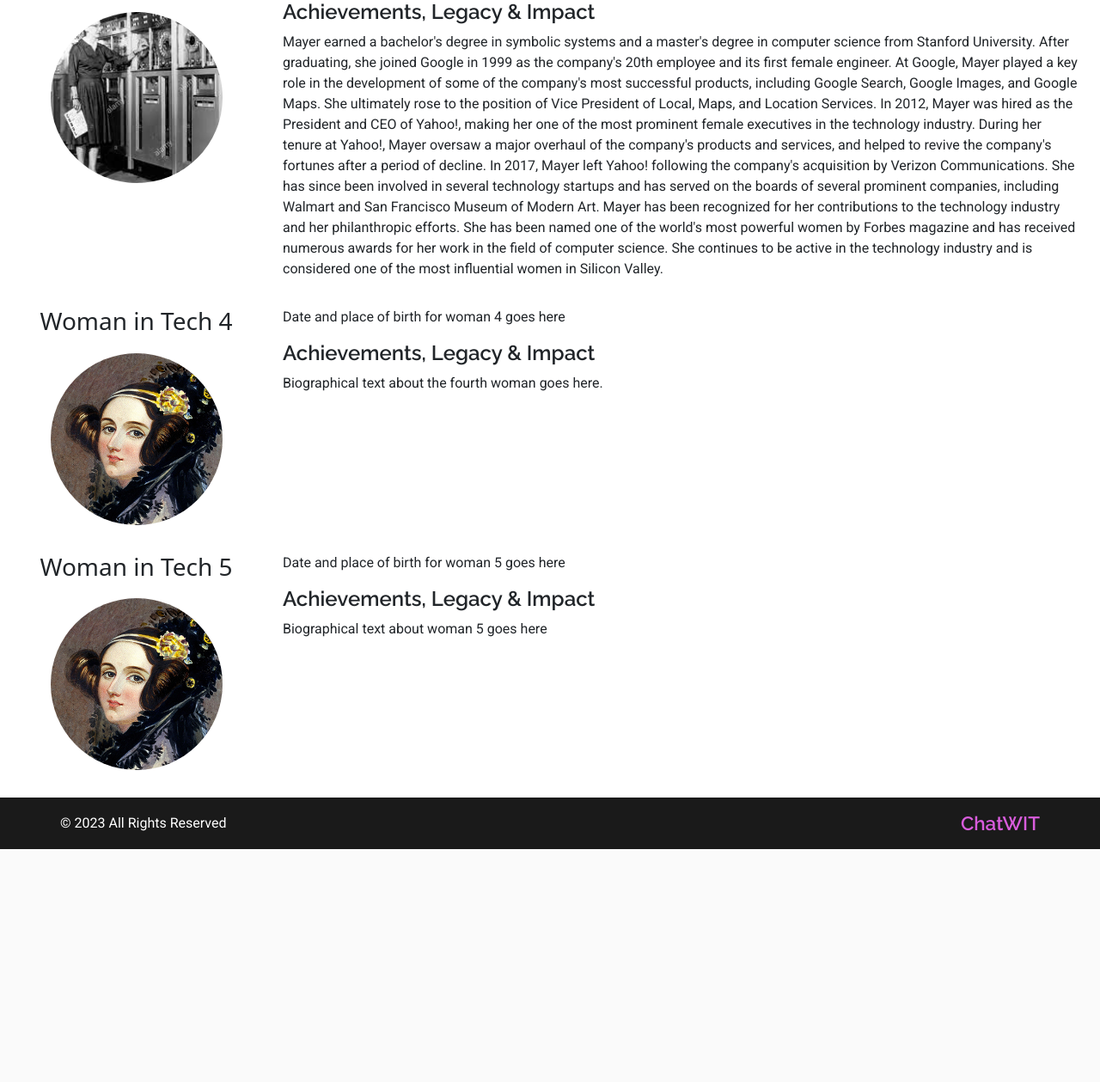
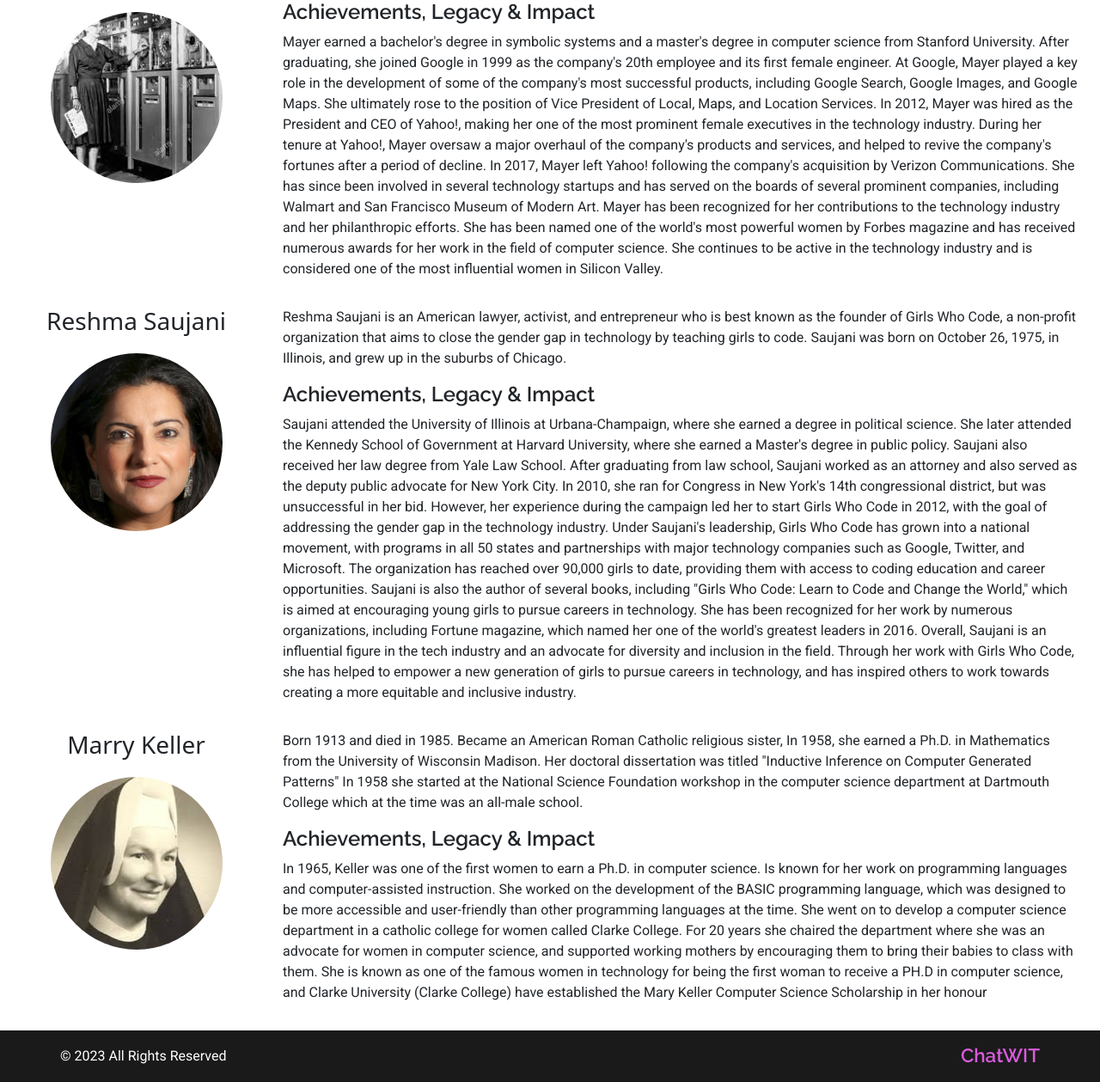
Before and after one commit to keironchaudhry/women-in-tech-hackathon, a Flask app: page / in a window 1280 px wide. Shown: the part 2184-3443 px from the top of the page at 86% size. Before the commit the page ends 3172 px from the top, so only its background shows below. Run offline with Flask 2, Linux system fonts and the light colour scheme; some libraries are stand-ins or nearby versions.

Commit message:
Add WIT bio 4 & 5

```diff
--- a/templates/home.html
+++ b/templates/home.html
@@ -149,29 +149,68 @@
             </div>
             <div class="bio row">
                 <div class="bio-div-img col-md-3">
-                    <h3>Woman in Tech 4</h3>
-                    <img class="img-bio" src="../static/assets/imgs/ada-lovelace.jpg" alt="Ada Lovelace">
+                    <h3>Reshma Saujani</h3>
+                    <img class="img-bio" src="../static/assets/imgs/reshma-saujani.jpg" alt="Ada Lovelace">
                 </div>
                 <div class="bio-txt col-md-9">
-                    <p>Date and place of birth for woman 4 goes here
+                    <p>
+                        Reshma Saujani is an American lawyer, activist, and entrepreneur
+                        who is best known as the founder of Girls Who Code,
+                        a non-profit organization that aims to close the gender gap in technology by teaching girls to code.
+                        Saujani was born on October 26, 1975, in Illinois, and grew up in the suburbs of Chicago.
                     </p>
                     <h4>Achievements, Legacy & Impact</h4>
                     <p>
-                        Biographical text about the fourth woman goes here.
+                        Saujani attended the University of Illinois at Urbana-Champaign, where she earned a degree in political
+                        science. She later attended the Kennedy School of Government at Harvard University, where she earned
+                        a Master's degree in public policy. Saujani also received her law degree from Yale Law School.
+                        After graduating from law school, Saujani worked as an attorney and also served as the deputy
+                        public advocate for New York City. In 2010, she ran for Congress in New York's 14th congressional
+                        district, but was unsuccessful in her bid. However,
+                        her experience during the campaign led her to start Girls Who Code in 2012,
+                        with the goal of addressing the gender gap in the technology industry.
+                        Under Saujani's leadership, Girls Who Code has grown into a national movement,
+                        with programs in all 50 states and partnerships with major technology companies
+                        such as Google, Twitter, and Microsoft.
+                        The organization has reached over 90,000 girls to date, providing them
+                        with access to coding education and
+                        career opportunities.
+                        Saujani is also the author of several books, including "Girls Who Code:
+                        Learn to Code and Change the World," which is aimed at encouraging young girls to pursue careers
+                        in technology. She has been recognized for her work by numerous organizations, including Fortune magazine,
+                        which named her one of the world's greatest leaders in 2016.
+                        Overall, Saujani is an influential figure in the tech industry and an advocate for diversity and inclusion
+                        in the field. Through her work with Girls Who Code, she has helped to empower a new generation
+                        of girls to pursue careers in technology, and has inspired others to work
+                        towards creating a more equitable and inclusive industry.
                     </p>
                 </div>
             </div>
             <div class="bio row">
                 <div class="bio-div-img col-md-3">
-                    <h3>Woman in Tech 5</h3>
-                    <img class="img-bio" src="../static/assets/imgs/ada-lovelace.jpg" alt="Ada Lovelace">
+                    <h3>Marry Keller</h3>
+                    <img class="img-bio" src="../static/assets/imgs/mary-keller.jpg" alt="Ada Lovelace">
                 </div>
                 <div class="bio-txt col-md-9">
-                    <p>Date and place of birth for woman 5 goes here
+                    <p>
+                        Born 1913 and died in 1985. Became an American Roman Catholic religious sister,
+                        In 1958, she earned a Ph.D. in Mathematics from the University of Wisconsin Madison.
+                        Her doctoral dissertation was titled "Inductive Inference on Computer Generated Patterns"
+                        In 1958 she started at the National Science Foundation workshop in the computer science department
+                        at Dartmouth College which at the time was an all-male school.
                     </p>
                     <h4>Achievements, Legacy & Impact</h4>
                     <p>
-                        Biographical text about woman 5 goes here
+                        In 1965, Keller was one of the first women to earn a Ph.D. in computer science.
+                        Is known for her work on programming languages and computer-assisted instruction.
+                        She worked on the development of the BASIC programming language, which was designed
+                        to be more accessible and user-friendly than other programming languages at the time.
+                        She went on to develop a computer science department in a catholic college
+                        for women called Clarke College. For 20 years she chaired the department where she was an advocate
+                        for women in computer science, and supported working mothers by encouraging them to bring their babies
+                        to class with them. She is known as one of the famous women in technology for being the first
+                        woman to receive a PH.D in computer science, and Clarke University (Clarke College)
+                        have established the Mary Keller Computer Science Scholarship in her honour
                     </p>
                 </div>
             </div>
--- a/templates/selection.html
+++ b/templates/selection.html
@@ -46,7 +46,7 @@
                     <div class="card">
                         <img src="../static/assets/card_imgs/ada.jpg" class="card-img-top" alt="Ada lovelace card">
                         <div class="card-body">
-                            <h4 class="card-title text-white">Ada Lovelace</h4>
+                            <h4 class="card-title text-white">Mary Keller</h4>
                         </div>
                     </div>
                 </div>
```
Also changed, not shown: static/assets/imgs/mary-keller.jpg (added), static/assets/imgs/reshma-saujani.jpg (added).
